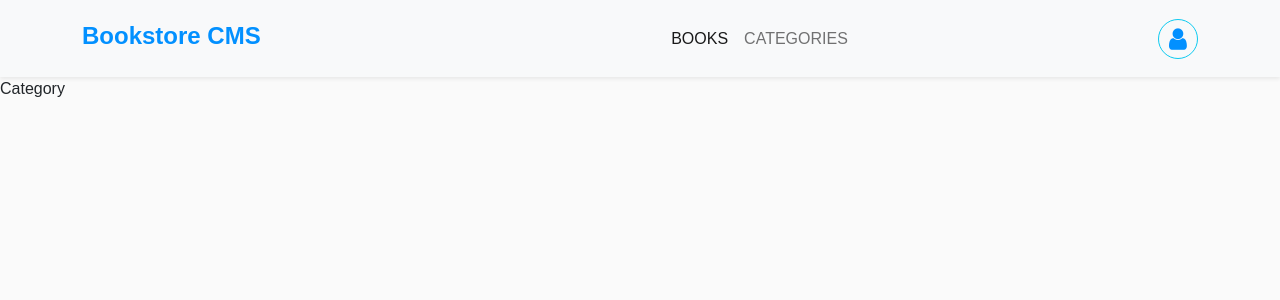
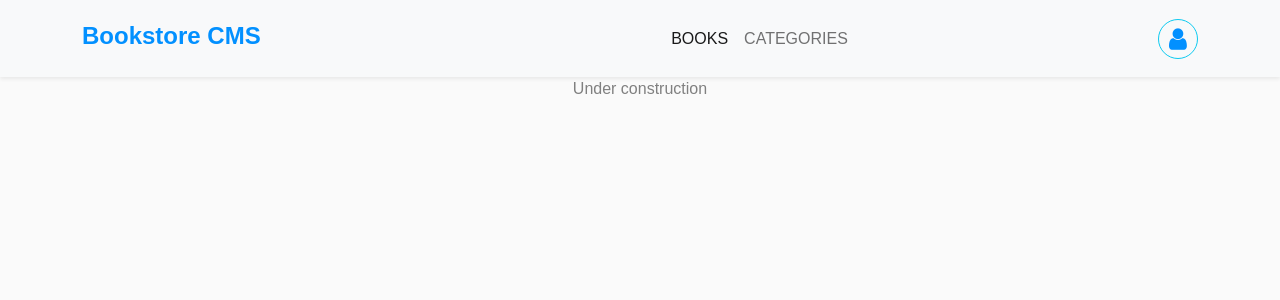
Before and after one commit to Mwapsam/Bookstore, a React (Create React App) app: page /category in a window 1280 px wide. Shown: the top 300 px of the page. Built offline with nearby package versions, Linux system fonts and the light colour scheme.

Commit message:
update category.js

```diff
--- a/src/components/Category.js
+++ b/src/components/Category.js
@@ -1,7 +1,10 @@
 import React from 'react';
+import './styles/category.css';
 
 const Category = () => (
-  <div>Category</div>
+  <section className="categories">
+    <p>Under construction</p>
+  </section>
 );
 
 export default Category;
--- /dev/null
+++ b/src/components/styles/category.css
@@ -0,0 +1,4 @@
+.categories {
+    text-align: center;
+    color: gray;
+  }
```
